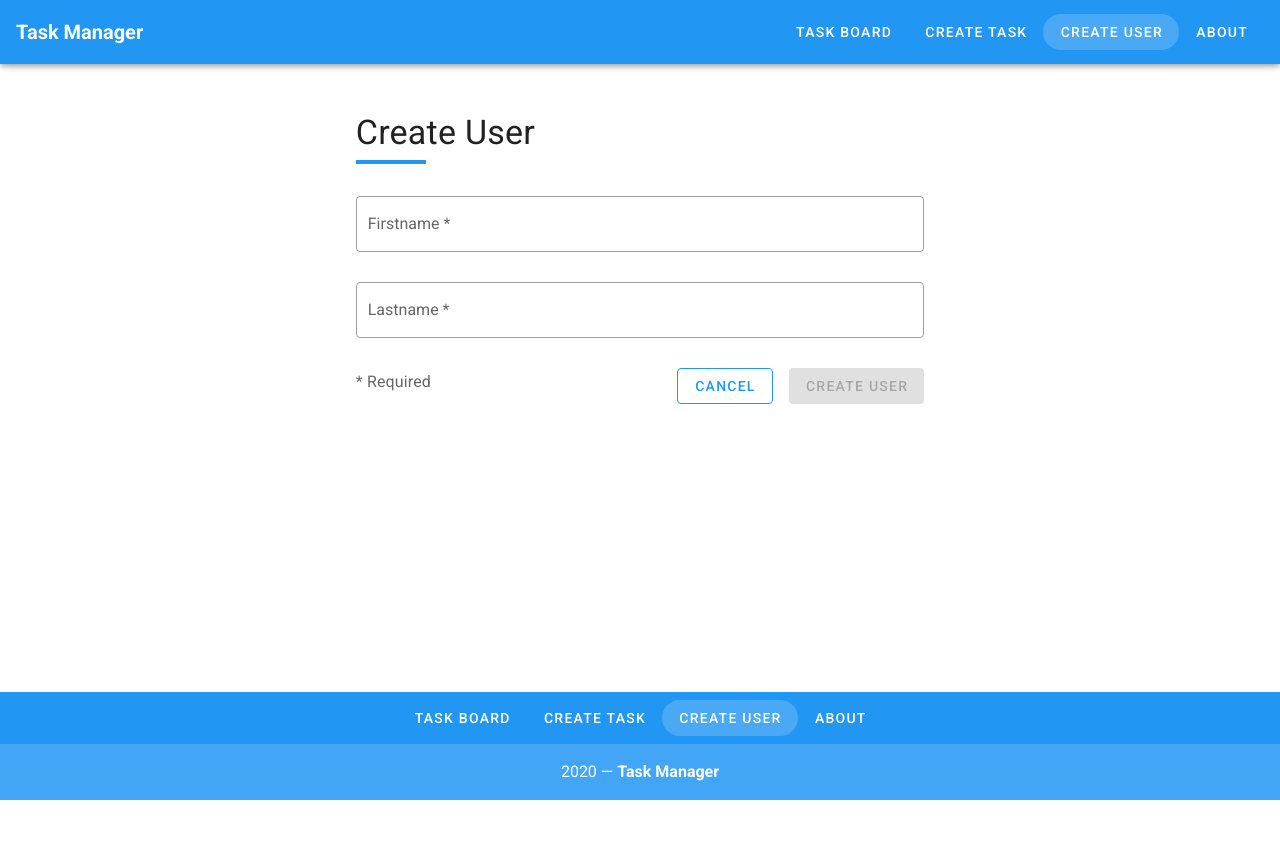
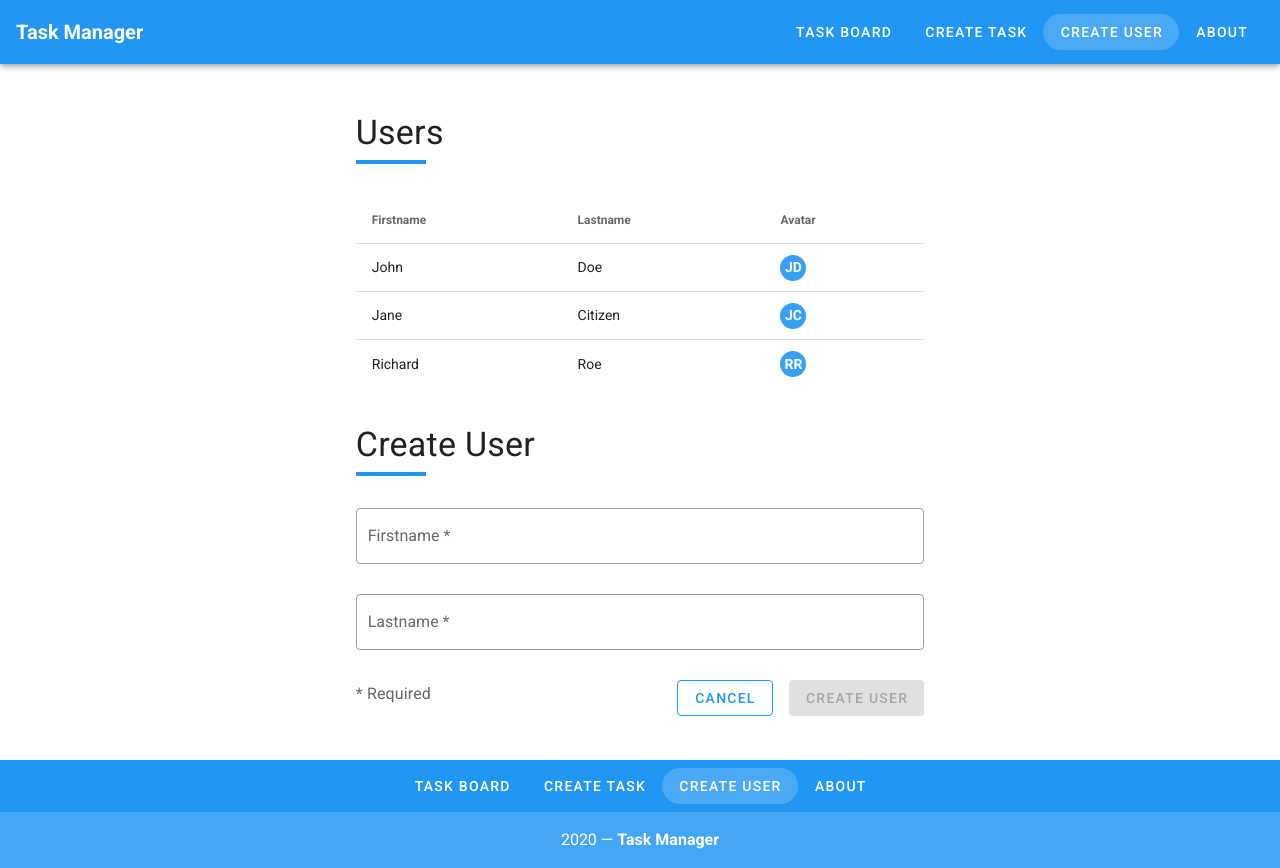
Before and after one commit to ealafryafresena/vue-todo-app, a Vue app: page /user/create in a window 1280 px wide. Before the commit the page ends 800 px from the top, so only its background shows below. Built offline with nearby package versions, Linux system fonts and the light colour scheme; data requests are answered from the project's data file.

Commit message:
add user table component

```diff
--- /dev/null
+++ b/src/components/UserTable.vue
@@ -0,0 +1,47 @@
+<template>
+  <v-simple-table>
+    <template v-slot:default>
+      <thead>
+        <tr>
+          <th class="text-left">Firstname</th>
+          <th class="text-left">Lastname</th>
+          <th class="text-left">Avatar</th>
+        </tr>
+      </thead>
+      <tbody>
+        <tr v-for="user in users" :key="user.id">
+          <td>{{ user.firstName }}</td>
+          <td>{{ user.lastName }}</td>
+          <td>
+            <UserInitials
+              :user="{ firstName: user.firstName, lastName: user.lastName }"
+              :initials-style="initialsStyle"
+            />
+          </td>
+        </tr>
+      </tbody>
+    </template>
+  </v-simple-table>
+</template>
+
+<script>
+import UserInitials from "@/components/UserInitials.vue";
+
+export default {
+  components: {
+    UserInitials
+  },
+  data() {
+    return {
+      initialsStyle: {
+        width: "26px",
+        height: "26px",
+        fontSize: "14px"
+      }
+    };
+  },
+  props: {
+    users: Array
+  }
+};
+</script>
--- a/src/views/UserCreate.vue
+++ b/src/views/UserCreate.vue
@@ -1,10 +1,16 @@
 <template>
   <v-container>
+    <v-row class="mt-6" justify="center">
+      <v-col cols="12" md="6" sm="12">
+        <h1 class="display-1 mb-8">Users</h1>
+        <UserTable :users="users" />
+      </v-col>
+    </v-row>
     <v-row class="mt-6" justify="center">
       <v-col cols="12" md="6" sm="8">
         <h1 class="display-1 mb-8">Create User</h1>
         <div class="mt-4 mb-8">
-          <v-form v-model="formValidty">
+          <v-form v-model="formValidty" ref="form">
             <v-text-field
               label="Firstname *"
               v-model="user.firstName"
@@ -43,10 +49,12 @@
 </template>
 
 <script>
-import { mapActions } from "vuex";
+import UserTable from "@/components/UserTable.vue";
+import { mapActions, mapGetters, mapState } from "vuex";
 
 export default {
   name: "create-user",
+  components: { UserTable },
   data() {
     return {
       user: this.createFreshUserObject(),
@@ -65,16 +73,20 @@ export default {
       formValidty: false
     };
   },
+  created() {
+    this.fetchUsers();
+  },
+  computed: {
+    ...mapGetters("users", ["users"]),
+    ...mapState("users", ["users"])
+  },
   methods: {
     ...mapActions("users", ["createUser"]),
+    ...mapActions("users", ["fetchUsers"]),
     async submitCreateUser() {
       this.createUser(this.user);
-
-      await this.$router.push({
-        name: "todos-list",
-        params: { id: this.user.id }
-      });
       this.user = await this.createFreshUserObject();
+      this.$refs.form.reset();
     },
     createFreshUserObject() {
       const id = Math.floor(Math.random() * 10000000);
```
